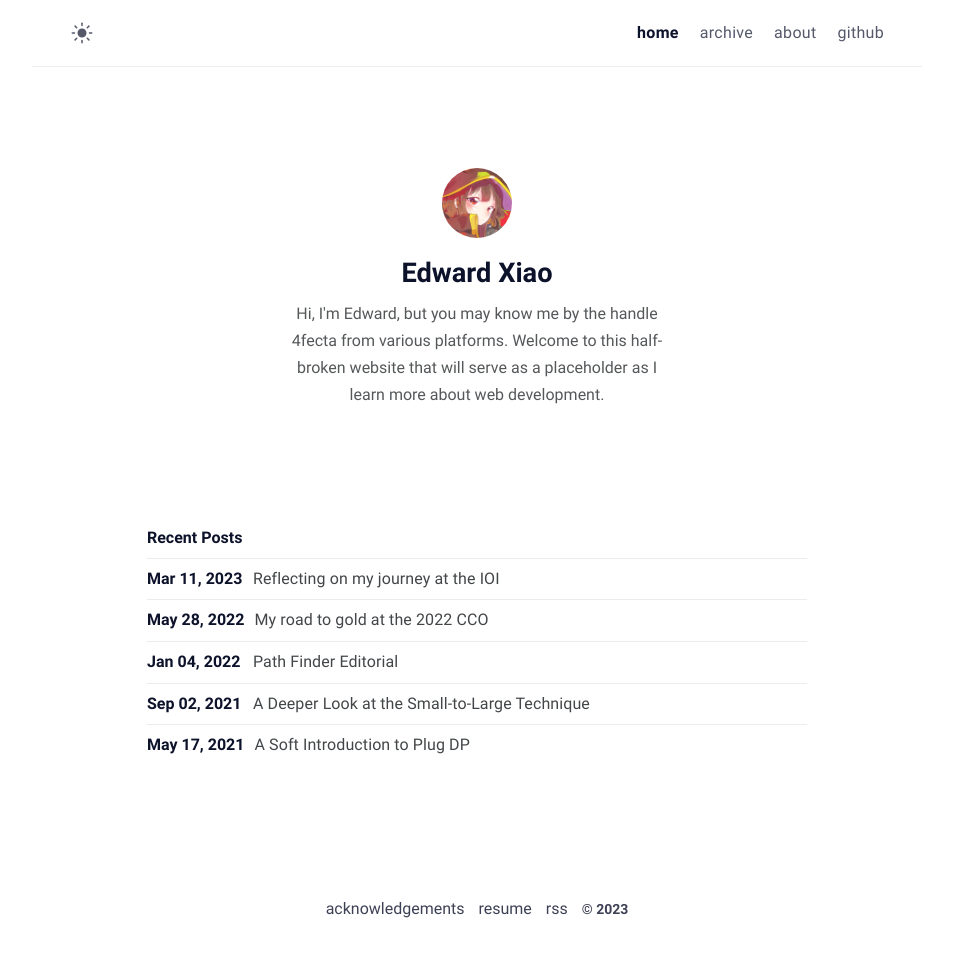
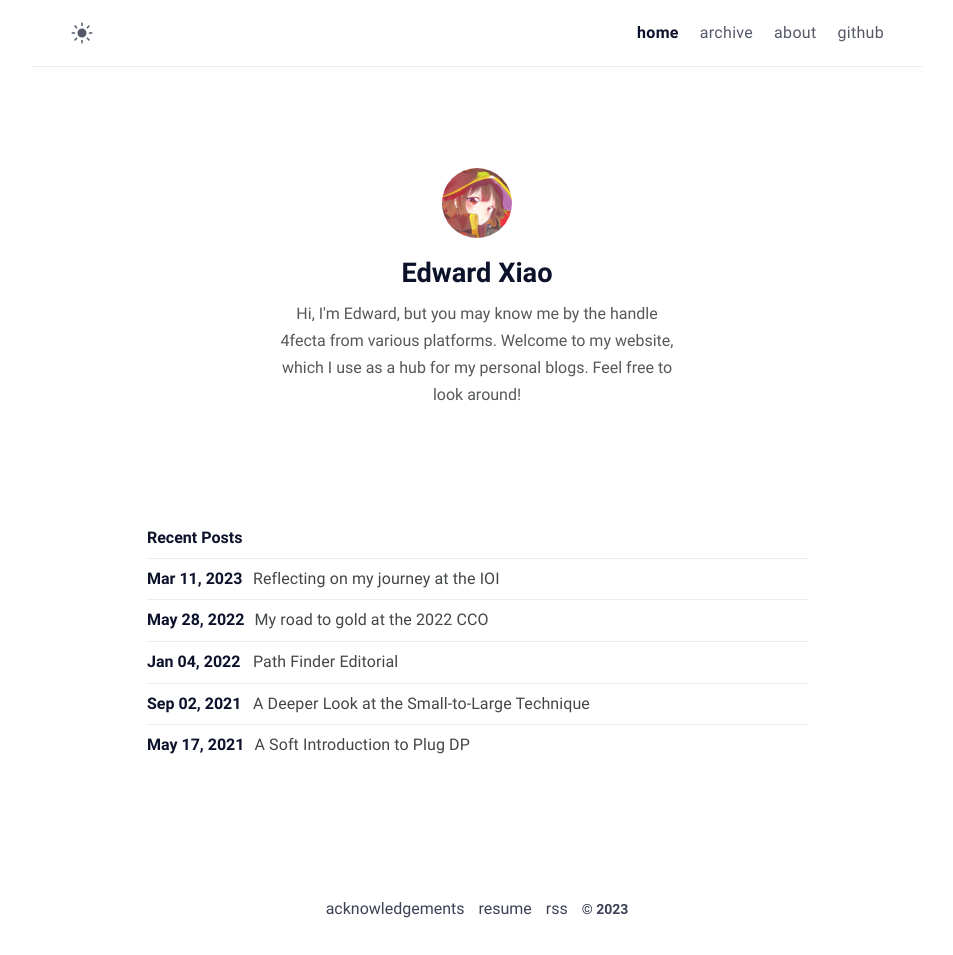
Before and after one commit to 4fecta/4fecta.ca, a Jekyll site: the page built from index.md, in a window 1280 px wide. Shown: the whole page, without its empty margins (163-1116 px from the left). Built offline with Jekyll 4.4.1, drawn with Linux system fonts in a browser that asks for light colours.

Commit message:
update home page blurb

```diff
--- a/_config.yml
+++ b/_config.yml
@@ -12,7 +12,7 @@ mode: light # default theme "dark" | "light"
 author:
   name: Edward Xiao # author name
   bio: >- # tell to the world
-    Hi, I'm Edward, but you may know me by the handle 4fecta from various platforms. Welcome to this half-broken website that will serve as a placeholder as I learn more about web development.
+    Hi, I'm Edward, but you may know me by the handle 4fecta from various platforms. Welcome to my website, which I use as a hub for my personal blogs. Feel free to look around!
   username: 4fecta # general username
   github: 4fecta # github username
   twitter: twitter_username # twitter username
```
